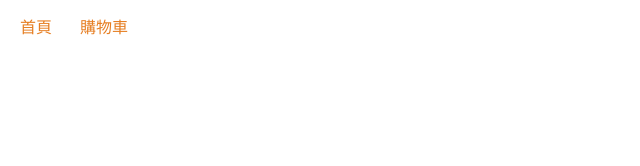
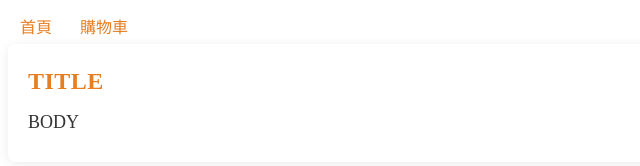
Before and after one commit to tomasysh/20250623_scss, a website: page index.html in a window 1280 px wide. Shown: the whole page, without its empty margins (0-640 px from the left). Drawn offline with Linux system fonts and the light colour scheme.

Commit message:
feat(card): 新增卡片樣式與結構

```diff
--- a/index.html
+++ b/index.html
@@ -15,5 +15,11 @@
             <a>購物車</a>
         </li>
     </nav>
+    <main>
+        <div class="card">
+            <div class="card__title">TITLE</div>
+            <div class="card__body">BODY</div>
+        </div>
+    </main>
 </body>
 </html>
--- a/src/scss/_variables.scss
+++ b/src/scss/_variables.scss
@@ -1,2 +1,3 @@
 $primary: #e67e22;
 $padding: 16px;
+$radius: 8px;
--- a/src/scss/style.scss
+++ b/src/scss/style.scss
@@ -16,3 +16,35 @@ nav {
     color: variables.$primary;
   }
 }
+
+@mixin card-base {
+    background: #fff;
+    border-radius: variables.$radius;
+    box-shadow: 0 2px 12px rgba(0,0,0,0.08);
+    padding: 1.5rem 1.25rem;
+    margin-bottom: 1.5rem;
+    transition: box-shadow 0.2s;
+
+    &:hover {
+        box-shadow: 0 4px 24px rgba(0,0,0,0.15);
+        transform: translateY(-2px) scale(1.01);
+    }
+}
+
+.card {
+    @include card-base;
+
+    &__title {
+        font-size: 1.5rem;
+        color: variables.$primary;
+        margin-bottom: 0.75rem;
+        font-weight: 700;
+        letter-spacing: 0.02em;
+    }
+
+    &__body {
+        font-size: 1.125rem;
+        color: #333;
+        line-height: 1.7;
+    }
+}
```
Also changed, not shown: dist/css/style.css, 1 other file.
